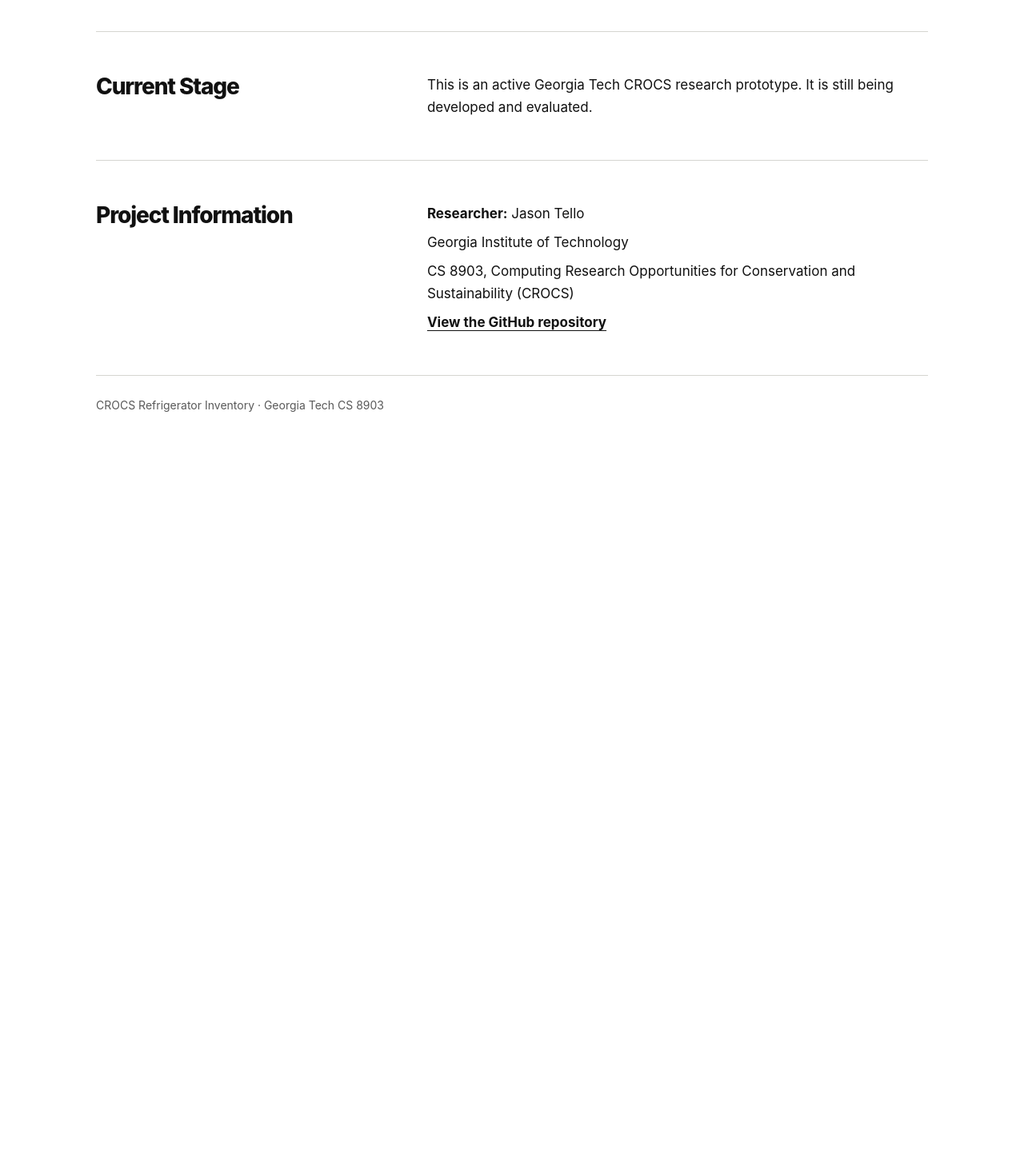
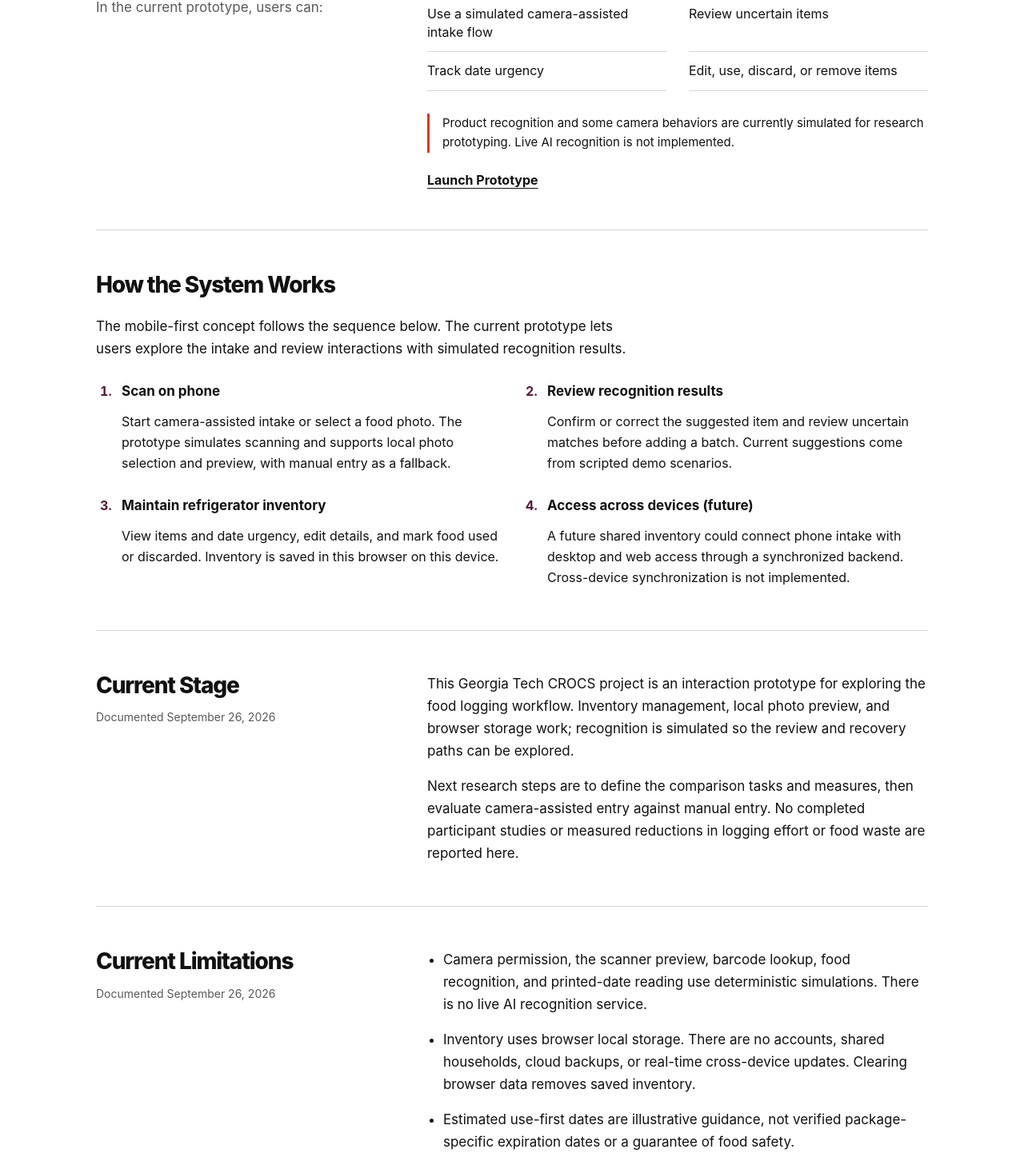
Before and after one commit to jasontello/crocs-gatech-masters-project, a React (Vite) app in the folder 04_Development/app/: page / in a window 1280 px wide. Shown: the part 1327-2789 px from the top of the page at 80% size. Before the commit the page ends 1870 px from the top, so only its background shows below. Built offline with nearby package versions, Linux system fonts and the light colour scheme.

Commit message:
Expand CROCS research page with dated status and workflow

```diff
--- a/04_Development/app/src/features/landing/LandingPage.tsx
+++ b/04_Development/app/src/features/landing/LandingPage.tsx
@@ -45,6 +45,8 @@
           <img
             className="landing-hero-image"
             src={`${import.meta.env.BASE_URL}assets/editorial/imperfect-orange.webp`}
+            width={640}
+            height={640}
             alt=""
             aria-hidden="true"
           />
@@ -61,11 +63,22 @@
 
           <section className="landing-section landing-section-split" aria-labelledby="goal-heading">
             <h2 id="goal-heading">Research Goal</h2>
+            <div className="landing-copy">
               <p>
                 This project explores whether a camera-assisted refrigerator inventory interface can
-              reduce the effort required to record and manage food compared with manual inventory
-              entry.
+                reduce the effort required to record and manage food compared with manual inventory entry.
               </p>
+              <h3>Research Question</h3>
+              <p>
+                To what extent can camera-assisted food logging reduce the time and effort required
+                to maintain a refrigerator inventory compared with manual entry?
+              </p>
+              <p>
+                Planned evaluation will compare task-completion time, recognition corrections, and
+                perceived effort across the two entry methods. Reduced food waste is a longer-term
+                motivation; it has not been demonstrated by this prototype.
+              </p>
+            </div>
           </section>
 
           <section className="landing-section landing-prototype" aria-labelledby="prototype-heading">
@@ -85,12 +98,106 @@
             </div>
           </section>
 
+          <section className="landing-section landing-workflow" aria-labelledby="workflow-heading">
+            <h2 id="workflow-heading">How the System Works</h2>
+            <p className="landing-workflow-intro">
+              The mobile-first concept follows the sequence below. The current prototype lets users
+              explore the intake and review interactions with simulated recognition results.
+            </p>
+            <ol className="landing-workflow-list">
+              <li>
+                <h3>Scan on phone</h3>
+                <p>
+                  Start camera-assisted intake or select a food photo. The prototype simulates
+                  scanning and supports local photo selection and preview, with manual entry as a fallback.
+                </p>
+              </li>
+              <li>
+                <h3>Review recognition results</h3>
+                <p>
+                  Confirm or correct the suggested item and review uncertain matches before adding
+                  a batch. Current suggestions come from scripted demo scenarios.
+                </p>
+              </li>
+              <li>
+                <h3>Maintain refrigerator inventory</h3>
+                <p>
+                  View items and date urgency, edit details, and mark food used or discarded.
+                  Inventory is saved in this browser on this device.
+                </p>
+              </li>
+              <li>
+                <h3>Access across devices (future)</h3>
+                <p>
+                  A future shared inventory could connect phone intake with desktop and web access
+                  through a synchronized backend. Cross-device synchronization is not implemented.
+                </p>
+              </li>
+            </ol>
+          </section>
+
           <section className="landing-section landing-section-split" aria-labelledby="stage-heading">
+            <div>
               <h2 id="stage-heading">Current Stage</h2>
+              <p className="landing-status-date">
+                Documented <time dateTime="2026-09-26">September 26, 2026</time>
+              </p>
+            </div>
+            <div className="landing-copy">
               <p>
-              This is an active Georgia Tech CROCS research prototype. It is still being developed
-              and evaluated.
+                This Georgia Tech CROCS project is an interaction prototype for exploring the food
+                logging workflow. Inventory management, local photo preview, and browser storage
+                work; recognition is simulated so the review and recovery paths can be explored.
               </p>
+              <p>
+                Next research steps are to define the comparison tasks and measures, then evaluate
+                camera-assisted entry against manual entry. No completed participant studies or
+                measured reductions in logging effort or food waste are reported here.
+              </p>
+            </div>
+          </section>
+
+          <section className="landing-section landing-section-split" aria-labelledby="limitations-heading">
+            <div>
+              <h2 id="limitations-heading">Current Limitations</h2>
+              <p className="landing-status-date">
+                Documented <time dateTime="2026-09-26">September 26, 2026</time>
+              </p>
+            </div>
+            <ul className="landing-detail-list">
+              <li>
+                Camera permission, the scanner preview, barcode lookup, food recognition, and
+                printed-date reading use deterministic simulations. There is no live AI recognition service.
+              </li>
+              <li>
+                Inventory uses browser local storage. There are no accounts, shared households,
+                cloud backups, or real-time cross-device updates. Clearing browser data removes saved inventory.
+              </li>
+              <li>
+                Estimated use-first dates are illustrative guidance, not verified package-specific
+                expiration dates or a guarantee of food safety.
+              </li>
+              <li>
+                Marking food used or discarded removes it from the active inventory; a persistent
+                outcome history and study measurements are not implemented.
+              </li>
+            </ul>
+          </section>
+
+          <section className="landing-section landing-section-split" aria-labelledby="vision-heading">
+            <h2 id="vision-heading">System Vision</h2>
+            <div className="landing-copy">
+              <p>
+                The intended direction is phone-based capture, user-reviewed recognition, and a
+                shared refrigerator inventory that can also be accessed from desktop or web.
+                Mobile and desktop clients would use the same backend rather than separate device inventories.
+              </p>
+              <p>
+                Future development would require real camera and recognition integration, a backend
+                with household access controls and synchronization, and a way to measure logging
+                effort and inventory outcomes. These are planned capabilities, not features of the current prototype.
+              </p>
+            </div>
           </section>
 
           <section className="landing-section landing-section-split" aria-labelledby="information-heading">
--- a/04_Development/app/src/features/landing/landing.css
+++ b/04_Development/app/src/features/landing/landing.css
@@ -1,3 +1,13 @@
+/* The prototype's desktop frame does not apply to the research webpage. */
+html:has(.landing-page) {
+  background: var(--paper);
+}
+
+body:has(.landing-page) {
+  padding: 0;
+  background: var(--paper);
+}
+
 .landing-page {
   min-height: 100dvh;
   color: var(--ink);
@@ -135,6 +145,7 @@
   display: block;
   width: 100%;
   max-width: 430px;
+  height: auto;
   justify-self: end;
   object-fit: contain;
 }
@@ -168,6 +179,65 @@
   margin: 0;
   font-size: 1.0625rem;
   line-height: 1.65;
+}
+
+.landing-section h3 {
+  margin: 0;
+  font-size: 1.0625rem;
+  font-weight: 750;
+  line-height: 1.4;
+}
+
+.landing-section .landing-status-date {
+  margin-top: 12px;
+  color: #595959;
+  font-size: 0.875rem;
+  line-height: 1.5;
+}
+
+.landing-section .landing-copy > * + * {
+  margin-top: 16px;
+}
+
+.landing-section .landing-copy h3 {
+  margin-top: 24px;
+}
+
+.landing-workflow-intro {
+  margin-top: 20px !important;
+}
+
+.landing-workflow-list {
+  display: grid;
+  grid-template-columns: repeat(2, minmax(0, 1fr));
+  gap: 28px 48px;
+  margin: 28px 0 0;
+  padding-left: 24px;
+}
+
+.landing-workflow-list li {
+  padding-left: 8px;
+}
+
+.landing-workflow-list li::marker {
+  color: var(--aubergine);
+  font-weight: 750;
+}
+
+.landing-workflow-list p {
+  margin-top: 12px;
+  font-size: 1rem;
+}
+
+.landing-detail-list {
+  margin: 0;
+  padding-left: 20px;
+  font-size: 1.0625rem;
+  line-height: 1.65;
+}
+
+.landing-detail-list li + li {
+  margin-top: 16px;
 }
 
 .landing-prototype > div:first-child p {
@@ -257,6 +327,11 @@
   .landing-section {
     padding-block: 36px;
   }
+
+  .landing-workflow-list {
+    grid-template-columns: 1fr;
+    gap: 24px;
+  }
 }
 
 @media (max-width: 420px) {
--- a/04_Development/app/vite.config.ts
+++ b/04_Development/app/vite.config.ts
@@ -16,6 +16,9 @@
           "icons/*.png",
         ],
         cleanupOutdatedCaches: true,
+        // Activate published updates instead of leaving an older shell in control.
+        skipWaiting: true,
+        clientsClaim: true,
         navigateFallback: "index.html",
       },
     }),
```
Also changed, not shown: 04_Development/app/scripts/lighthouse.mjs (+9 -3 lines), 1 other file (tests, documents, lock files or other folders). Lines whose indentation alone changed are shown as unchanged.
